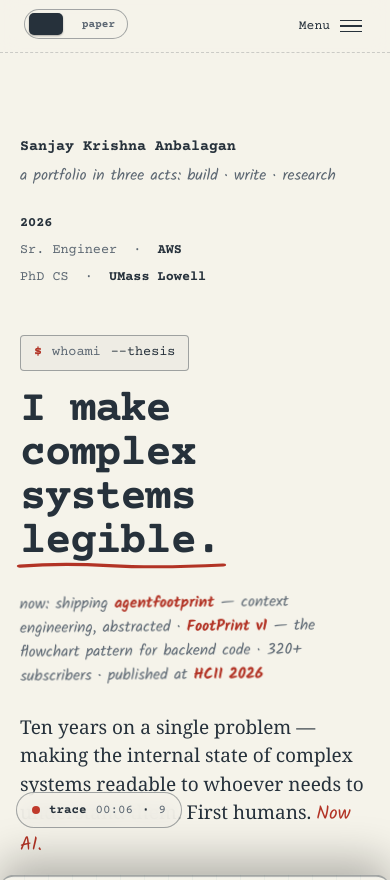
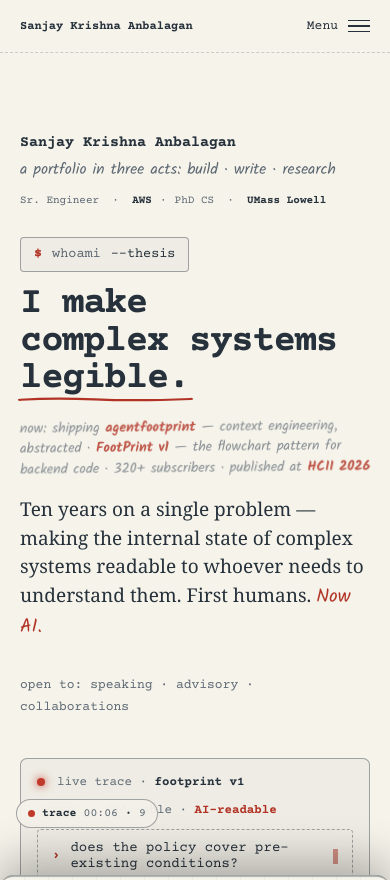
Before and after one commit to sanjay1909/sanjay1909.github.io, a plain HTML site: page index.html in a window 390 px wide. Shown: the top 880 px of the page. Drawn offline with Linux system fonts and the light colour scheme.

Commit message:
fix(mobile): hero decluttered — brand in bar, toggle in menu, 3-line headline
- top bar leads with the brand at <=880px; theme toggle relocates into a
  menu row (same node, listeners travel; verified across resize)
- metadata pile compressed to one credential line; decorative 2026 hidden
- headline clamp tuned: 3 lines at 360/390/430, no overflow
- status note sized/muted as a margin note (color-mix, theme-tracking)
- trace chip shrunk + hero bottom padding: no overlap with body text
- desktop >=881px verified pixel-identical to HEAD

Co-Authored-By: Claude Fable 5 <noreply@anthropic.com>

```diff
--- a/index.html
+++ b/index.html
@@ -302,8 +302,10 @@ html[data-theme="light"] .theme-toggle .w-paper{opacity:1}
   transition:left .3s var(--ease);box-shadow:0 1px 2px rgba(0,0,0,.3)}
 html[data-theme="light"] .theme-toggle .knob{left:4px}
 .theme-toggle .sr{position:absolute;width:1px;height:1px;overflow:hidden;clip:rect(0 0 0 0)}
-@media (max-width:880px){.theme-wrap{right:auto;left:24px;top:9px}}
-@media (max-width:880px){nav.bar{padding:13px 28px 13px 150px;justify-content:flex-end;gap:18px}nav.bar .brand{display:none}nav.bar ul{display:none}.menu-toggle{display:inline-flex;align-items:center}}
+/* ≤880: the top-right pill leaves the bar — its button node relocates into the mobile
+   menu's theme row (relocateThemeToggle), so the bar leads with the brand again */
+@media (max-width:880px){.theme-wrap{display:none}}
+@media (max-width:880px){nav.bar{padding:13px 20px;gap:18px}nav.bar .brand{font-size:12px;min-width:0;white-space:nowrap;overflow:hidden;text-overflow:ellipsis}nav.bar ul{display:none}.menu-toggle{display:inline-flex;align-items:center;flex-shrink:0}}
 
 /* ---- mobile menu ---- */
 .mobile-menu{position:fixed;inset:0;z-index:65;background:var(--paper);
@@ -328,6 +330,10 @@ body.menu-open .mobile-menu ol li:nth-child(6){transition-delay:.38s}
 .mobile-menu .footer .left a{color:var(--ink)}
 .mobile-menu .footer .right{font:400 13px var(--mono);color:var(--ink-mute);text-align:right}
 .mobile-menu .footer .right b{color:var(--hot)}
+/* theme row — hosts the ONE relocated theme-toggle button at ≤880px */
+.menu-theme-row{display:flex;justify-content:space-between;align-items:center;gap:18px;margin-top:auto;margin-bottom:26px;
+  border-top:1.5px dashed var(--line-soft);border-bottom:1.5px dashed var(--line-soft);padding:14px 0;
+  font:400 13px var(--mono);color:var(--ink-mute)}
 @media (min-width:881px){.mobile-menu{display:none}}
 
 /* ============ SESSION TRACE (the signature) ============ */
@@ -405,8 +411,19 @@ h1.thesis.typing .h1caret{display:inline-block}
 .hero .avail{margin-top:14px;align-self:start}
 @media (max-width:880px){
   .headline-row{grid-template-columns:1fr;gap:26px}
-  .hero .stack{text-align:left}
-  .hero{padding-top:80px;justify-content:flex-start;min-height:auto}
+  .hero{padding-top:76px;justify-content:flex-start;min-height:auto}
+  /* compress the pre-headline pile: eyebrow + acts + ONE muted credentials line */
+  .hero .meta-row{gap:10px 22px}
+  .hero .acts{margin-top:5px}
+  .hero .stack{text-align:left;display:flex;flex-wrap:wrap;align-items:baseline;column-gap:8px;font-size:11px;line-height:1.7}
+  .hero .stack > div:first-child{display:none} /* decorative year — the same fact lives in the menu footer */
+  .hero .stack > div:nth-child(3)::before{content:"·";margin-right:8px}
+  .hero .cmd-head{margin-top:26px}
+  h1.thesis{margin-top:14px}
+}
+@media (max-width:560px){
+  /* 3-line thesis at phone widths — the 44px clamp floor was wrapping "complex systems" */
+  h1.thesis{font-size:clamp(33px,9.6vw,44px);letter-spacing:-.035em}
 }
 
 /* ---- terminal chips (kept pattern) ---- */
@@ -451,6 +468,16 @@ h1.thesis.typing .h1caret{display:inline-block}
 .trace-legend a{color:var(--ink);border-bottom:1.5px dashed var(--ink-mute)}
 .trace-legend a:hover{color:var(--cool);border-color:var(--cool)}
 @media (max-width:680px){.trace-card{padding:16px 16px 14px}.trace-svg .node text{font-size:12.5px}.trace-svg .node .sub{font-size:10px}}
+@media (max-width:680px){
+  .headline-row{gap:18px}
+  .hero{padding-bottom:88px} /* air under the hero so the resting trace chip sits over margin, not text */
+  /* the status note reads as a margin note, not a second paragraph
+     (muted via color, not opacity — the inkself reveal animation owns opacity) */
+  .hero .status-note{margin-top:18px;font-size:14px;line-height:1.45;color:color-mix(in srgb, var(--ink-mute) 72%, var(--paper))}
+  .hero .status-note b{color:color-mix(in srgb, var(--hot) 80%, var(--paper))}
+  .tr-chip{padding:7px 11px;font-size:11.5px;gap:7px}
+  .tr-chip .dot{width:7px;height:7px}
+}
 
 /* ============ SECTIONS ============ */
 section.beat{padding:108px 0;position:relative}
@@ -837,6 +864,10 @@ nav.bar ul a:hover,.mobile-menu .footer .left a:hover,footer .links a:hover,.tr-
     <li><a href="#research" data-nav>Research</a></li>
     <li><a href="#contact" data-nav style="color:var(--hot)">Get in touch ↓</a></li>
   </ol>
+  <div class="menu-theme-row" id="menuThemeRow">
+    <span>theme</span>
+    <!-- #themeToggle relocates here at ≤880px (relocateThemeToggle) -->
+  </div>
   <div class="footer">
     <div class="left">
       <a href="https://www.linkedin.com/in/sanjay-krishna-anbalagan/" target="_blank" rel="noopener">LinkedIn ↗</a>
@@ -1768,6 +1799,20 @@ if(menuMq && typeof menuMq.addEventListener === 'function'){
 menu.querySelectorAll('a[href^="#"]').forEach(function(a){
   a.addEventListener('click', function(){ closeMenu(); });
 });
+/* ONE theme toggle, two homes: the top-right pill at desktop, the menu's theme row
+   at ≤880px. The same node moves (listeners + aria state travel with it). */
+(function relocateThemeToggle(){
+  var btn = document.getElementById('themeToggle');
+  var home = document.querySelector('.theme-wrap');
+  var row = document.getElementById('menuThemeRow');
+  var mq = window.matchMedia ? window.matchMedia('(max-width:880px)') : null;
+  if(!btn || !home || !row || !mq) return;
+  function place(mobile){ (mobile ? row : home).appendChild(btn); }
+  place(mq.matches);
+  if(typeof mq.addEventListener === 'function'){
+    mq.addEventListener('change', function(e){ place(e.matches); });
+  }
+})();
 document.addEventListener('keydown', function(e){
   if(e.key === 'Escape'){
     if(document.body.classList.contains('menu-open')) closeMenu();
```
